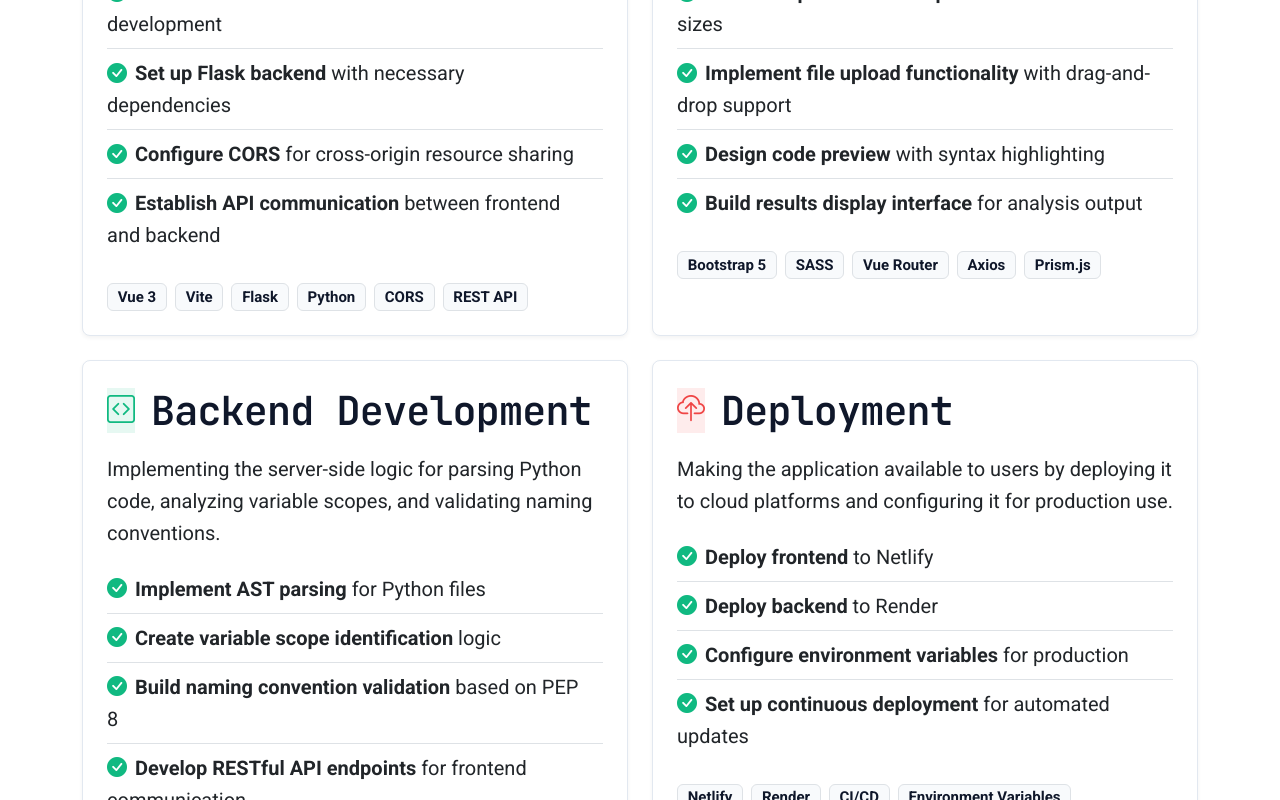
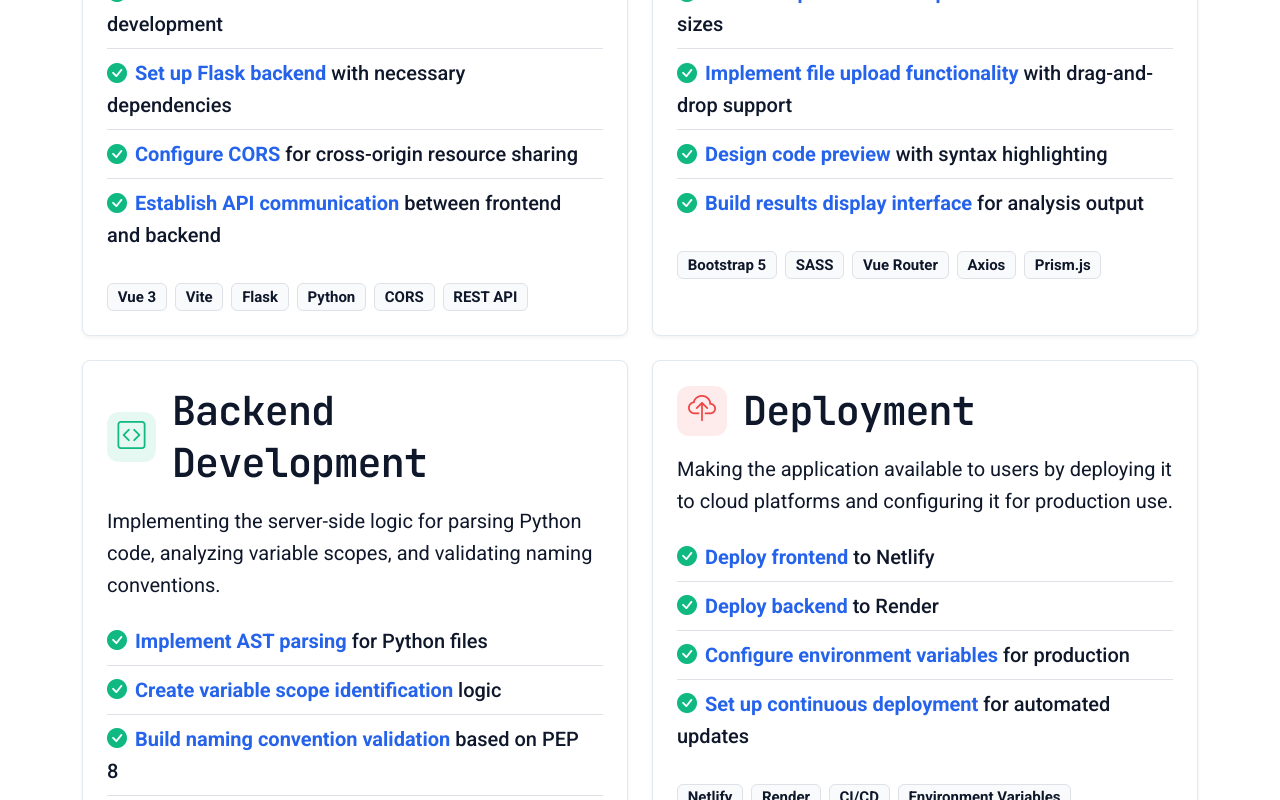
Before and after one commit to Bphissles/cs3210-project-03-the-feds-personal, a Vue app in the folder vue-python-app/frontend/: page /workflow in a window 1280 px wide. Shown: the part 540-1340 px from the top of the page. Built offline with nearby package versions, Linux system fonts and the light colour scheme.

Commit message:
fixed style issue between pages

```diff
--- /dev/null
+++ b/vue-python-app/frontend/src/styles/views/common.scss
@@ -0,0 +1,175 @@
+// Common styles for all view components
+// Base icon wrapper styling
+.tech-icon-wrapper,
+.feature-icon-wrapper,
+.ui-icon-wrapper,
+.workflow-icon-wrapper {
+  width: 50px;
+  height: 50px;
+  border-radius: 12px;
+  display: flex;
+  align-items: center;
+  justify-content: center;
+}
+
+// Card styling for all view components
+.architecture-card,
+.functionality-card,
+.ui-card,
+.workflow-card {
+  background-color: var(--bg-primary);
+
+  .list-group-item {
+    color: var(--text-primary);
+    font-weight: 500;
+  }
+
+  .tech-text,
+  .tech-heading,
+  .tech-subheading,
+  .feature-heading,
+  .feature-description,
+  .ui-heading,
+  .ui-description,
+  .workflow-heading,
+  .workflow-description {
+    color: var(--text-primary);
+  }
+
+  strong {
+    color: var(--bs-primary);
+    font-weight: 600;
+  }
+}
+
+// Deployment section styling
+.deployment-section {
+  background-color: var(--bg-secondary);
+  border-left: 4px solid var(--bs-primary);
+
+  .deployment-text {
+    color: var(--text-primary);
+    font-size: 1.05rem;
+    font-weight: 500;
+  }
+
+  .deployment-platform {
+    font-weight: 700;
+    color: var(--bs-primary);
+  }
+}
+
+// Architecture diagram specific styles
+.architecture-diagram {
+  .arrow-right {
+    width: 0;
+    height: 0;
+    border-top: 10px solid transparent;
+    border-bottom: 10px solid transparent;
+    border-left: 15px solid #6c757d;
+  }
+
+  .arrow-left {
+    width: 0;
+    height: 0;
+    border-top: 10px solid transparent;
+    border-bottom: 10px solid transparent;
+    border-right: 15px solid #6c757d;
+  }
+}
+
+// Dark theme styles
+.dark-theme {
+  .architecture-card,
+  .functionality-card,
+  .ui-card,
+  .workflow-card {
+    background-color: #1e2124;
+    border: 1px solid rgba(255, 255, 255, 0.1) !important;
+
+    .card-body {
+      color: rgba(255, 255, 255, 0.9);
+    }
+
+    .list-group-item {
+      color: rgba(255, 255, 255, 0.9) !important;
+      background-color: transparent !important;
+    }
+
+    .tech-text,
+    .tech-heading,
+    .tech-subheading,
+    .feature-heading,
+    .feature-description,
+    .ui-heading,
+    .ui-description,
+    .workflow-heading,
+    .workflow-description {
+      color: rgba(255, 255, 255, 0.95) !important;
+    }
+
+    strong {
+      color: #61dafb !important;
+    }
+  }
+
+  // Deployment section dark mode styling
+  .deployment-section {
+    background-color: rgba(255, 255, 255, 0.05) !important;
+    border-left: 4px solid #61dafb !important;
+
+    .deployment-platform {
+      color: #61dafb !important;
+      text-shadow: 0 0 8px rgba(97, 218, 251, 0.3);
+    }
+  }
+
+  // Backend deployment specific styling
+  .backend-deployment {
+    border-left-color: #4ade80 !important;
+
+    .backend-platform {
+      color: #4ade80 !important;
+      text-shadow: 0 0 8px rgba(74, 222, 128, 0.3);
+    }
+  }
+
+  // Diagram card styles for dark mode
+  .diagram-card {
+    background-color: #2d3035 !important;
+    border-color: rgba(255, 255, 255, 0.15) !important;
+
+    .card-body {
+      color: rgba(255, 255, 255, 0.9);
+    }
+
+    .diagram-list li {
+      color: rgba(255, 255, 255, 0.9);
+
+      strong {
+        color: rgba(255, 255, 255, 0.95) !important;
+      }
+
+      i.text-primary {
+        color: #61dafb !important;
+      }
+
+      i.text-success {
+        color: #4ade80 !important;
+      }
+    }
+  }
+
+  // Arrows for dark mode
+  .arrow-right, .arrow-left {
+    border-color: transparent;
+  }
+
+  .arrow-right {
+    border-left-color: rgba(255, 255, 255, 0.6) !important;
+  }
+
+  .arrow-left {
+    border-right-color: rgba(255, 255, 255, 0.6) !important;
+  }
+}
--- a/vue-python-app/frontend/src/views/Functionality.vue
+++ b/vue-python-app/frontend/src/views/Functionality.vue
@@ -1,4 +1,6 @@
-<script setup></script>
+<script setup>
+import '@/styles/views/common.scss';
+</script>
 <template>
   <div class="container py-5">
     <h1 class="text-center mb-5">Core Functionality</h1>
--- a/vue-python-app/frontend/src/views/UI.vue
+++ b/vue-python-app/frontend/src/views/UI.vue
@@ -1,4 +1,6 @@
-<script setup></script>
+<script setup>
+import '@/styles/views/common.scss';
+</script>
 <template>
   <div class="container py-5">
     <h1 class="text-center mb-5">User Interface</h1>
--- a/vue-python-app/frontend/src/views/Workflow.vue
+++ b/vue-python-app/frontend/src/views/Workflow.vue
@@ -1,4 +1,6 @@
-<script setup></script>
+<script setup>
+import '@/styles/views/common.scss';
+</script>
 <template>
   <div class="container py-5">
     <h1 class="text-center mb-5">Development Workflow</h1>
```
